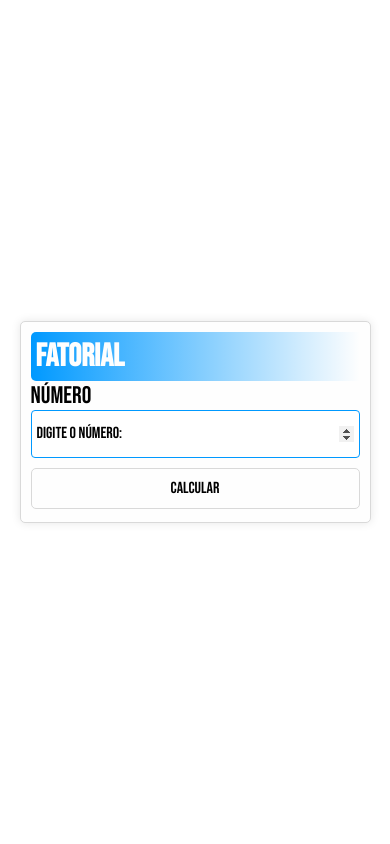
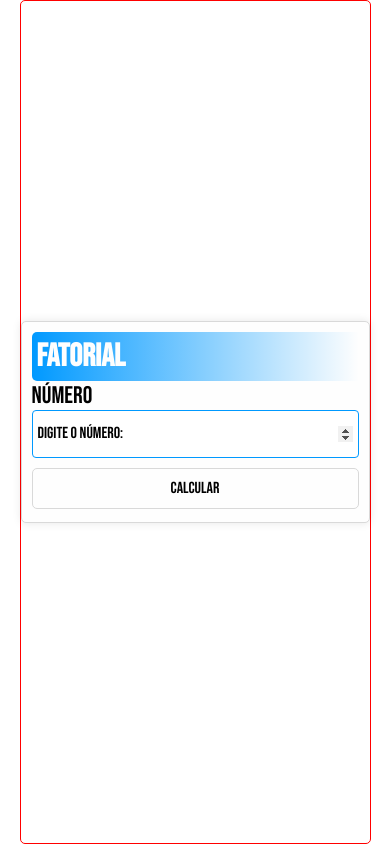
Before and after one commit to hochiminh1996/fat_recursive, a plain HTML site: page fat/index.html in a window 390 px wide. Drawn offline with Linux system fonts and the light colour scheme.

Commit message:
Modificações do @media : largura x altura

```diff
--- a/fat/css/estilo.css
+++ b/fat/css/estilo.css
@@ -12,7 +12,7 @@
 
 #principal{
     /* border: 1px solid #d9d9d9; */
-    width: 450px;
+    width: 35%;
     font-family: var(--font-padrao);
     border-radius: 5px;
     margin: 0 auto;
@@ -144,5 +144,6 @@ div#resultado > #p-fatorial{
     #principal{
         width: 90%;
         height: 100vh;
+        border: 1px solid red;
     }
 }
```
